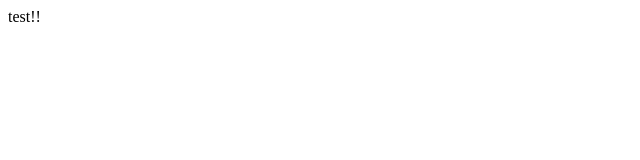
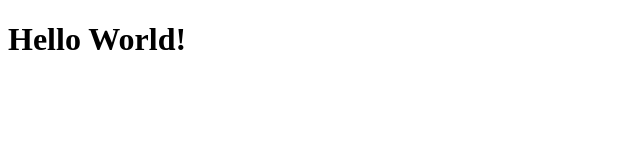
Before and after one commit to mondayrunner/pagetest2, a plain HTML site: page index.html in a window 1280 px wide. Shown: the whole page, without its empty margins (0-640 px from the left). Drawn offline with Linux system fonts and the light colour scheme.

Commit message:
Change title

```diff
--- a/index.html
+++ b/index.html
@@ -4,6 +4,6 @@
 	<title>test</title>
 </head>
 <body>
-test!!
+<h1>Hello World!</h1>
 </body>
 </html>
```
